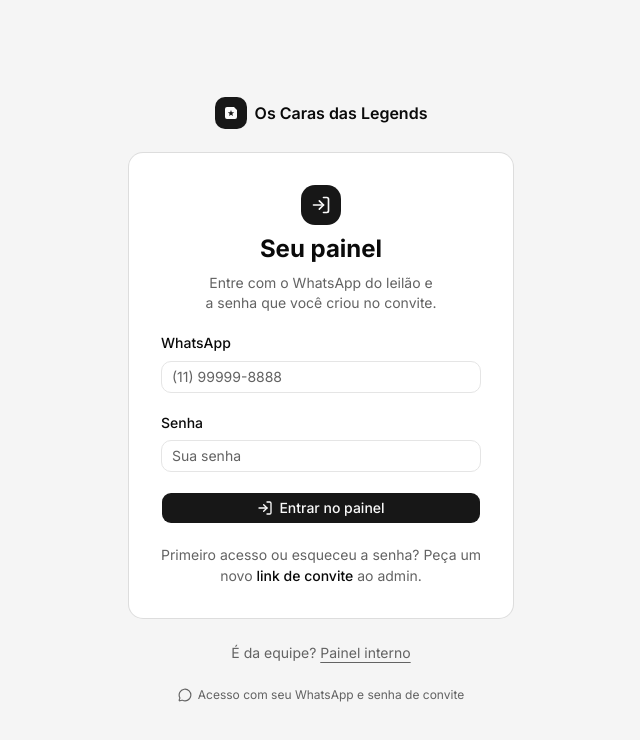
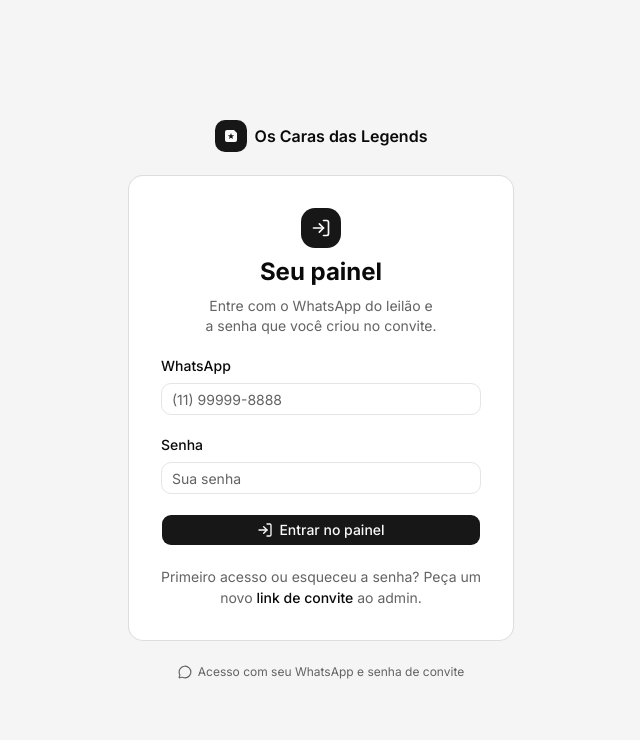
Before and after one commit to Nizera/crmleilao, a Next.js app: page /painel/login in a window 1280 px wide. Shown: the top 740 px of the page, without its empty margins (319-959 px from the left). Built offline with nearby package versions, Linux system fonts and the light colour scheme.

Commit message:
fix(login): remove link 'E da equipe' do painel do cliente

```diff
--- a/src/components/client/client-login-form.tsx
+++ b/src/components/client/client-login-form.tsx
@@ -1,7 +1,6 @@
 "use client";
 
 import { useState, useActionState } from "react";
-import Link from "next/link";
 import { Loader2, LogIn } from "lucide-react";
 
 import { customerSignIn } from "@/app/actions/auth";
@@ -103,16 +102,6 @@ export function ClientLoginForm({
           </form>
         </CardContent>
       </Card>
-
-      <FieldDescription className="px-6 text-center">
-        É da equipe?{" "}
-        <Link
-          href="/login"
-          className="underline underline-offset-2 hover:text-foreground"
-        >
-          Painel interno
-        </Link>
-      </FieldDescription>
     </div>
   );
 }
```
